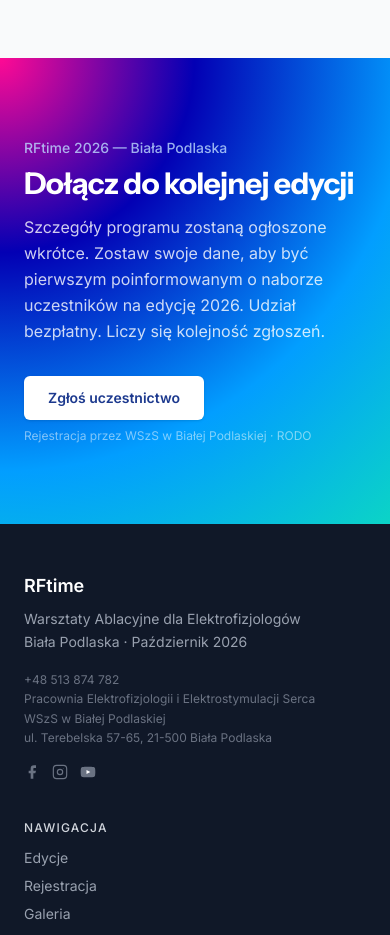
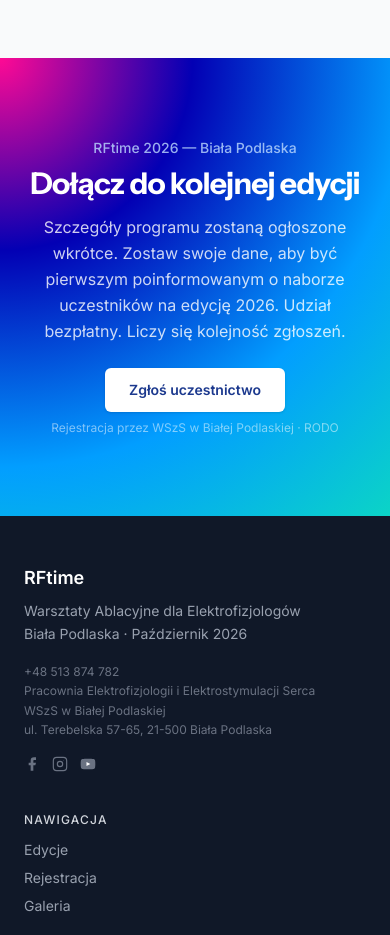
Before and after one commit to Merlieee/rftime, a React (Vite) app: page / in a window 390 px wide. Shown: the part 7080-8015 px from the top of the page. Built offline with nearby package versions, Linux system fonts and the light colour scheme.

Commit message:
Center RegistrationCTA content and move button below text
Co-Authored-By: Claude Sonnet 4.6 <noreply@anthropic.com>

```diff
--- a/src/components/RegistrationCTA.jsx
+++ b/src/components/RegistrationCTA.jsx
@@ -7,7 +7,7 @@ export default function RegistrationCTA() {
       }}
       className="py-20"
     >
-      <div className="max-w-6xl mx-auto px-6 flex flex-col md:flex-row md:items-center md:justify-between gap-8">
+      <div className="max-w-6xl mx-auto px-6 flex flex-col items-center text-center gap-6">
         <div>
           <p className="text-blue-200 text-sm font-medium mb-2 opacity-80">RFtime 2026 — Biała Podlaska</p>
           <h2 className="text-3xl font-bold text-white tracking-tight mb-3">
@@ -18,14 +18,14 @@ export default function RegistrationCTA() {
             poinformowanym o naborze uczestników na edycję 2026. Udział bezpłatny. Liczy się kolejność zgłoszeń.
           </p>
         </div>
-        <div className="shrink-0">
+        <div>
           <a
             href="https://www.szpitalbp.pl/pl/nauka/konferencje-2013/konferencje-2026/konferencja-kardio-war-abl_2026.html"
             className="inline-flex items-center gap-2 bg-white hover:bg-white/90 text-blue-900 font-semibold text-sm px-6 py-3 rounded-md transition-colors shadow-sm"
           >
             Zgłoś uczestnictwo
           </a>
-          <p className="text-xs text-white/50 mt-2 text-left md:text-center">
+          <p className="text-xs text-white/50 mt-2 text-center">
             Rejestracja przez WSzS w Białej Podlaskiej · RODO
           </p>
         </div>
```
